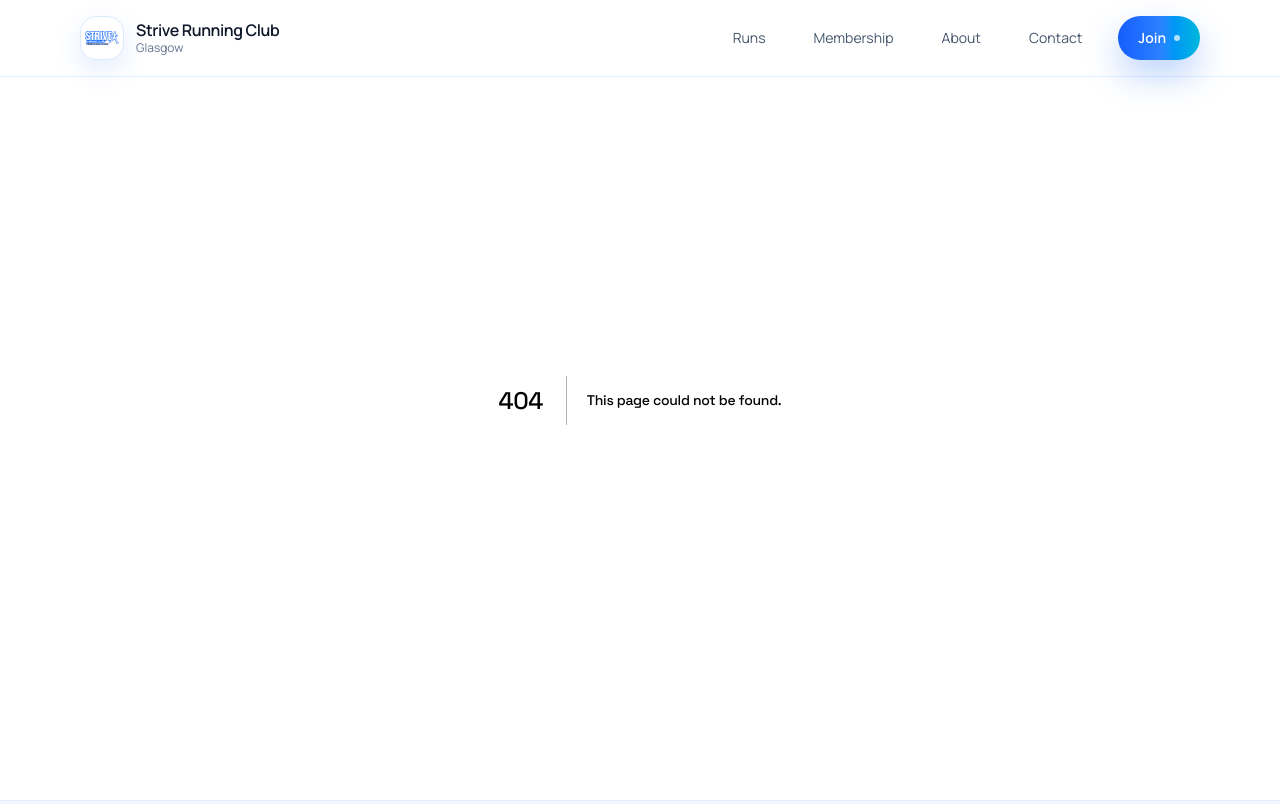
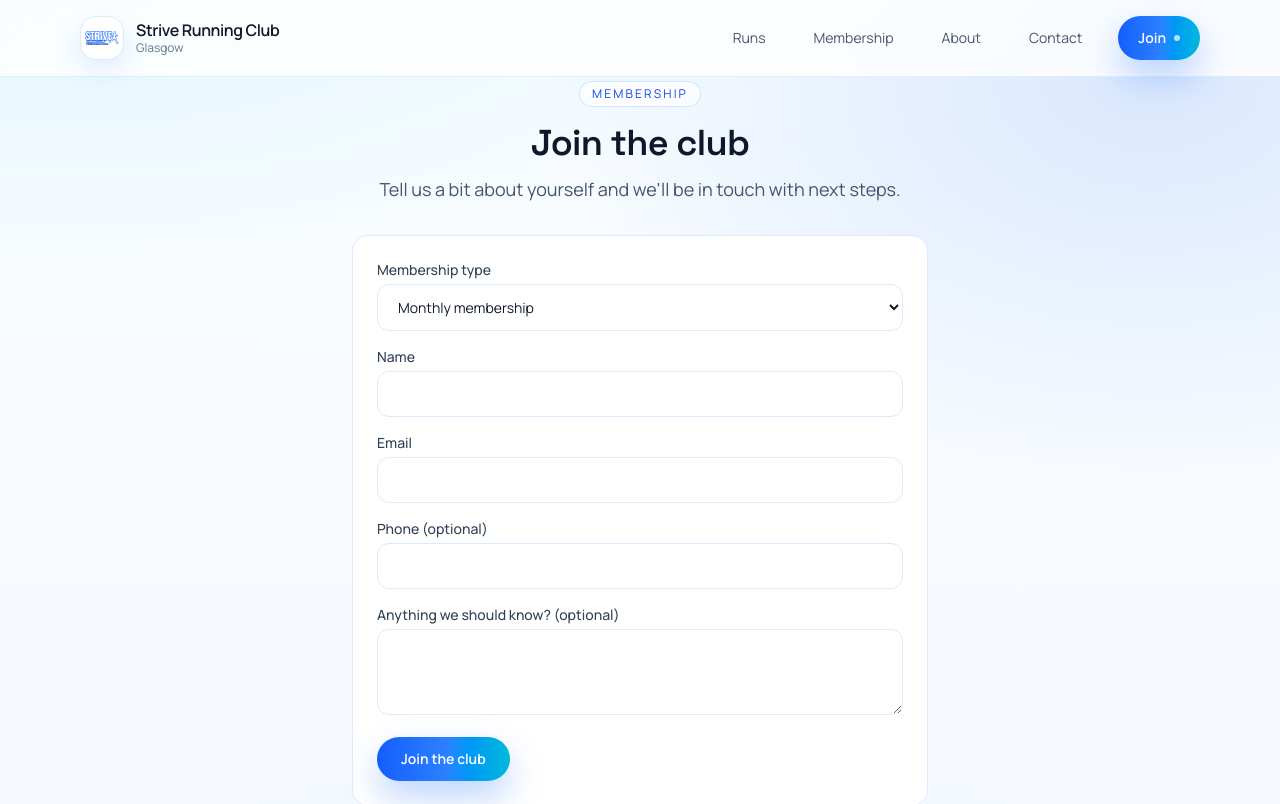
Before and after one commit to mbinnie123/strive-running-club, a Next.js app: page /membership/join in a window 1280 px wide. Before the commit this address had no page. Shown: the top 804 px of the page. Built offline with nearby package versions, Linux system fonts and the light colour scheme.

Commit message:
feat: membership join form and API, fix broken checkout links

```diff
--- /dev/null
+++ b/app/api/join/route.ts
@@ -0,0 +1,63 @@
+import { NextResponse } from "next/server";
+import { z } from "zod";
+import { getSupabase } from "@/lib/server/supabase";
+import { escapeHtml, sendMail } from "@/lib/server/mail";
+import { membershipTypes } from "@/lib/membership-types";
+
+const schema = z.object({
+  type: z.enum(membershipTypes.map((t) => t.id) as [string, ...string[]]),
+  name: z.string().trim().min(1).max(100),
+  email: z.string().trim().email().max(200),
+  phone: z.string().trim().max(30).optional(),
+  notes: z.string().trim().max(1000).optional(),
+  website: z.string().optional(), // honeypot
+});
+
+export async function POST(req: Request) {
+  const parsed = schema.safeParse(await req.json().catch(() => null));
+  if (!parsed.success) {
+    return NextResponse.json({ error: "Please check your details and try again." }, { status: 400 });
+  }
+  const d = parsed.data;
+  if (d.website) return NextResponse.json({ ok: true }); // bot
+
+  const label = membershipTypes.find((t) => t.id === d.type)!.label;
+
+  const db = getSupabase();
+  let saved = false;
+  if (db) {
+    const { error } = await db.from("membership_signups").insert({
+      type: d.type,
+      name: d.name,
+      email: d.email,
+      phone: d.phone || null,
+      notes: d.notes || null,
+    });
+    if (error) console.error("signup insert failed", error);
+    else saved = true;
+  }
+
+  const sent = await sendMail({
+    subject: `New membership sign-up: ${d.name} (${label})`,
+    replyTo: d.email,
+    html: `<p><strong>Type:</strong> ${escapeHtml(label)}</p>
+<p><strong>Name:</strong> ${escapeHtml(d.name)}</p>
+<p><strong>Email:</strong> ${escapeHtml(d.email)}</p>
+<p><strong>Phone:</strong> ${escapeHtml(d.phone || "-")}</p>
+<p><strong>Notes:</strong> ${escapeHtml(d.notes || "-")}</p>`,
+  });
+
+  if (!saved && !sent) {
+    return NextResponse.json({ error: "Something went wrong. Please try again later." }, { status: 500 });
+  }
+
+  await sendMail({
+    to: [d.email],
+    subject: "Welcome to Strive Running Club",
+    html: `<p>Hi ${escapeHtml(d.name)},</p>
+<p>Thanks for signing up for <strong>${escapeHtml(label)}</strong>. We'll be in touch shortly with next steps.</p>
+<p>Strive Running Club Glasgow</p>`,
+  });
+
+  return NextResponse.json({ ok: true });
+}
--- /dev/null
+++ b/app/membership/join/page.tsx
@@ -0,0 +1,26 @@
+import type { Metadata } from "next";
+import Container from "@/components/Container";
+import SectionHeading from "@/components/SectionHeading";
+import JoinForm from "@/components/JoinForm";
+
+export const metadata: Metadata = {
+  title: "Join the club",
+  description: "Sign up to Strive Running Club Glasgow.",
+};
+
+export default function JoinPage() {
+  return (
+    <div className="flex-1 flex flex-col mt-16 md:mt-20 pb-24">
+      <Container>
+        <div className="mx-auto w-full max-w-xl text-center">
+          <SectionHeading
+            eyebrow="Membership"
+            title="Join the club"
+            desc="Tell us a bit about yourself and we'll be in touch with next steps."
+          />
+          <JoinForm />
+        </div>
+      </Container>
+    </div>
+  );
+}
--- a/app/membership/page.tsx
+++ b/app/membership/page.tsx
@@ -35,7 +35,7 @@ export default function MembershipPage() {
               <li>Priority event booking</li>
             </ul>
             <div className="mt-4">
-              <Button href="/membership/checkout" variant="primary">Join the club</Button>
+              <Button href="/membership/join" variant="primary">Join the club</Button>
             </div>
           </div>
 
@@ -71,7 +71,7 @@ export default function MembershipPage() {
               <li>Turn up 10 minutes early; meet the coach</li>
             </ol>
             <div className="mt-4">
-              <Button href="/membership/checkout" variant="primary">Get started</Button>
+              <Button href="/membership/join" variant="primary">Get started</Button>
             </div>
           </div>
         </div>
--- /dev/null
+++ b/components/JoinForm.tsx
@@ -0,0 +1,79 @@
+"use client";
+
+import { useState } from "react";
+import { membershipTypes } from "@/lib/membership-types";
+
+const input =
+  "w-full rounded-xl border border-blue-100 bg-white px-4 py-3 text-sm text-slate-900 outline-none focus:border-blue-400 focus:ring-2 focus:ring-blue-500/20";
+const submit =
+  "inline-flex items-center justify-center rounded-full bg-gradient-to-r from-blue-600 via-blue-500 to-cyan-500 px-6 py-3 text-sm font-semibold text-white shadow-[0_16px_34px_rgba(23,104,245,0.28)] transition hover:-translate-y-0.5 disabled:opacity-60";
+
+export default function JoinForm() {
+  const [status, setStatus] = useState<"idle" | "sending" | "done">("idle");
+  const [error, setError] = useState("");
+
+  async function onSubmit(e: React.FormEvent<HTMLFormElement>) {
+    e.preventDefault();
+    const form = e.currentTarget;
+    setStatus("sending");
+    setError("");
+    const data = Object.fromEntries(new FormData(form));
+    try {
+      const res = await fetch("/api/join", {
+        method: "POST",
+        headers: { "Content-Type": "application/json" },
+        body: JSON.stringify(data),
+      });
+      const json = await res.json().catch(() => ({}));
+      if (!res.ok) throw new Error(json.error || "Something went wrong.");
+      form.reset();
+      setStatus("done");
+    } catch (err) {
+      setError(err instanceof Error ? err.message : "Something went wrong.");
+      setStatus("idle");
+    }
+  }
+
+  if (status === "done") {
+    return (
+      <div className="rounded-2xl border border-blue-100 bg-white p-6 text-center">
+        <p className="text-lg font-semibold text-slate-900">Welcome to Strive!</p>
+        <p className="mt-2 text-sm text-slate-600">We'll be in touch shortly with next steps.</p>
+      </div>
+    );
+  }
+
+  return (
+    <form onSubmit={onSubmit} className="space-y-4 rounded-2xl border border-blue-100 bg-white p-6 text-left">
+      <input type="text" name="website" tabIndex={-1} autoComplete="off" className="hidden" aria-hidden="true" />
+      <div>
+        <label htmlFor="type" className="mb-1 block text-sm font-medium text-slate-700">Membership type</label>
+        <select id="type" name="type" required defaultValue="monthly" className={input}>
+          {membershipTypes.map((t) => (
+            <option key={t.id} value={t.id}>{t.label}</option>
+          ))}
+        </select>
+      </div>
+      <div>
+        <label htmlFor="name" className="mb-1 block text-sm font-medium text-slate-700">Name</label>
+        <input id="name" name="name" required maxLength={100} className={input} />
+      </div>
+      <div>
+        <label htmlFor="email" className="mb-1 block text-sm font-medium text-slate-700">Email</label>
+        <input id="email" name="email" type="email" required maxLength={200} className={input} />
+      </div>
+      <div>
+        <label htmlFor="phone" className="mb-1 block text-sm font-medium text-slate-700">Phone (optional)</label>
+        <input id="phone" name="phone" type="tel" maxLength={30} className={input} />
+      </div>
+      <div>
+        <label htmlFor="notes" className="mb-1 block text-sm font-medium text-slate-700">Anything we should know? (optional)</label>
+        <textarea id="notes" name="notes" rows={3} maxLength={1000} className={input} />
+      </div>
+      {error && <p className="text-sm text-red-600" role="alert">{error}</p>}
+      <button type="submit" disabled={status === "sending"} className={submit}>
+        {status === "sending" ? "Sending..." : "Join the club"}
+      </button>
+    </form>
+  );
+}
--- /dev/null
+++ b/lib/membership-types.ts
@@ -0,0 +1,5 @@
+export const membershipTypes = [
+  { id: "monthly", label: "Monthly membership" },
+  { id: "student-nhs", label: "Monthly membership - Student / NHS" },
+  { id: "pay-as-you-go", label: "Pay-as-you-go" },
+] as const;
```
Also changed, not shown: 1 other file (tests, documents, lock files or other folders).
